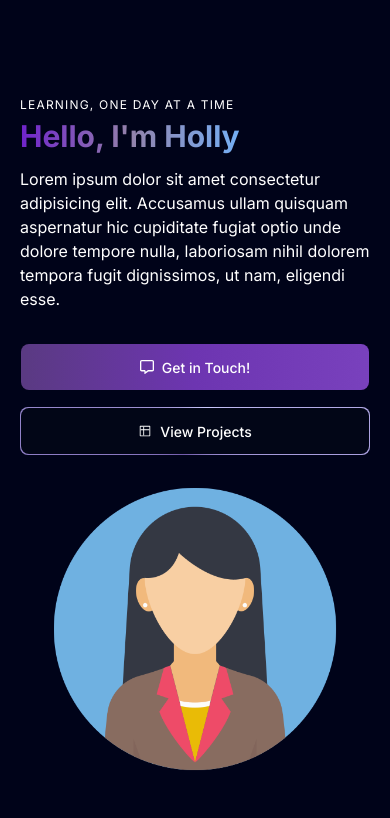
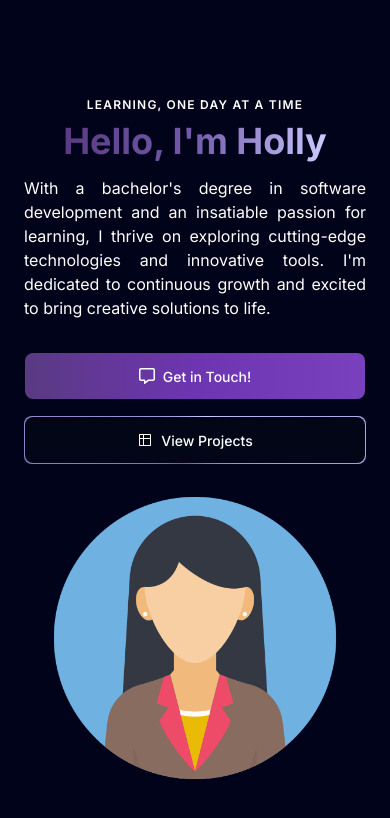
Before and after one commit to HollyGunning/personal-website-frontend, a Next.js app: page / in a window 390 px wide. Shown: the top 818 px of the page. Built offline with nearby package versions, Linux system fonts and the light colour scheme.

Commit message:
Adjustments to size, colours and wording

```diff
--- a/src/components/HeroSection.tsx
+++ b/src/components/HeroSection.tsx
@@ -7,29 +7,24 @@ import Button from './ui/Button';
 
 const HeroSection: React.FC = () => {
   return (
-<section className="grid grid-cols-1 sm:grid-cols-12 text-white mt-24 px-0 lg:px-12 ">
+<section className="grid grid-cols-1 sm:grid-cols-12 text-white mt-24 px-1 sm:px-2 md:px-6 lg:px-12 ">
   {/* LEFT SECTION */}
-  <div className="col-span-7 md:col-span-6 sm:col-span-12 place-self-center">
-      <h1 className="uppercase text-xs tracking-widest">
+  <div className="col-span-7 md:col-span-6 sm:col-span-12 place-self-center text-center md:text-start lg:text-start">
+      <h1 className="uppercase text-xs sm:text-xs md:text-xs lg:text-sm font-semibold tracking-widest">
         Learning, One Day at a Time
       </h1>
-      <h1 className="text-3xl md:text-5xl sm:text-4xl lg:text-6xl lg:leading-normal font-bold">
-        <span className="text-transparent bg-clip-text bg-gradient-to-r from-[#6f23cb] via-[#9382aa] to-[#74aff5]">Hello, I&apos;m Holly
+      <h1 className="mt-0 md:mt-0 lg:mt-0 text-4xl sm:text-5xl md:text-4xl lg:text-5xl lg:leading-normal font-bold">
+        <span className="text-transparent bg-clip-text bg-gradient-to-r from-[#5a3a82] via-[#725bab] to-[#cdcbff]">Hello, I&apos;m Holly
         </span>
       </h1>
-      <p className="mt-2">
-        Lorem ipsum dolor sit amet consectetur adipisicing elit. Accusamus ullam quisquam aspernatur hic cupiditate fugiat optio unde dolore tempore nulla, laboriosam nihil dolorem tempora fugit dignissimos, ut nam, eligendi esse.
+      <p className="mt-2 text-justify">
+      With a bachelor&apos;s degree in software development and an insatiable passion for learning, I thrive on exploring cutting-edge technologies and innovative tools. I&apos;m dedicated to continuous growth and excited to bring creative solutions to life.
       </p>
-      <div className="mt-8 lg:mt-4">
-        {/* <button className="mr-2 mb-4 lg:mb-0 px-6 py-3 w-full sm:fit md:w-2/5 lg:w-2/5 rounded bg-gradient-to-r from-[#7941bd] via-[#6d35b1] to-[#5a3a82]">
-          Get in Touch!
-        </button> */}
-
-
+      <div className="mt-8 md:mt-0 lg:mt-4">
         <a href="#contact" className="pr-2">
           <Button
             title="Get in Touch!"
-            icon={<FaRegMessage    />}
+            icon={<FaRegMessage  size={16}  />}
             position="left"
           />
         </a>
@@ -37,7 +32,7 @@ const HeroSection: React.FC = () => {
         <a href="#projects">
           <MagicButton
             title="View Projects"
-            icon={<VscGithubProject  />}
+            icon={<VscGithubProject size={16}/>}
             position="left"
           />
         </a>
```
